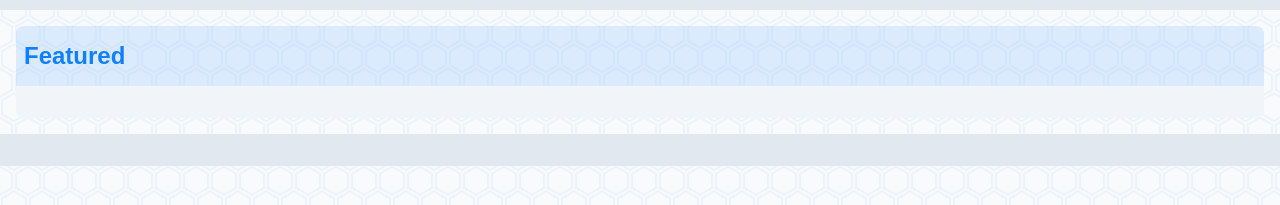
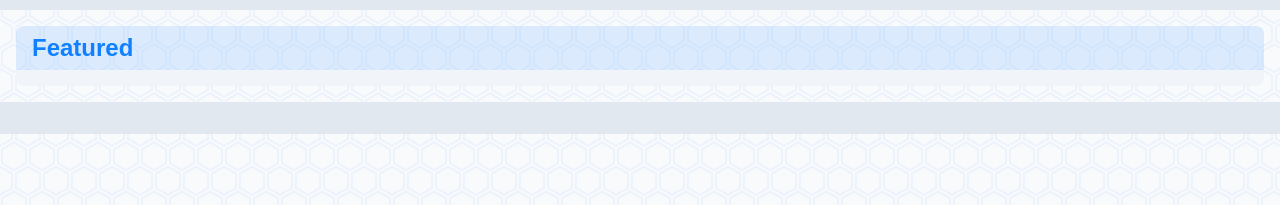
Before and after one commit to 4ntidot/profile-shift, a plain HTML site: page index.html in a window 1280 px wide. Shown: the part 113-318 px from the top of the page. Drawn offline with Linux system fonts and the light colour scheme.

Commit message:
:art: Changed box head style

```diff
--- a/static/style.css
+++ b/static/style.css
@@ -31,7 +31,7 @@ div.content {
 div.box > div.head {
 	background-color: var(--primary-alpha);
 	color: #ffffff;
-	padding: 16px 8px;
+	padding: 8px 16px;
 	border-radius: 8px 8px 0 0;
 }
 div.head > span {
@@ -42,7 +42,7 @@ div.head > span {
 div.box > div.body {
 	background-color: var(--background-2);
 	color: var(--text);
-	padding: var(--padding);
+	padding: 8px 16px;
 	border-radius: 0 0 8px 8px;
 }
 
```
